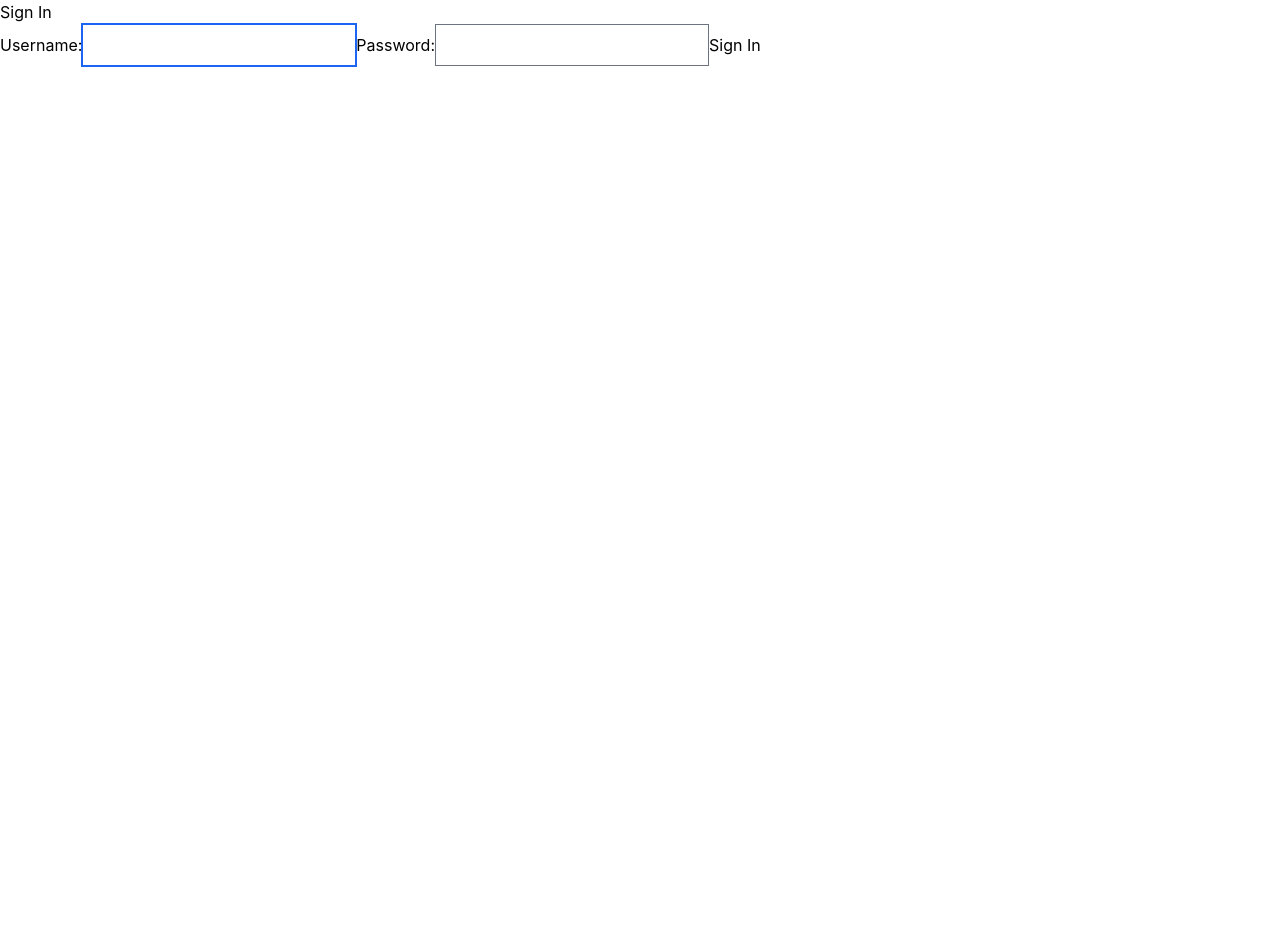
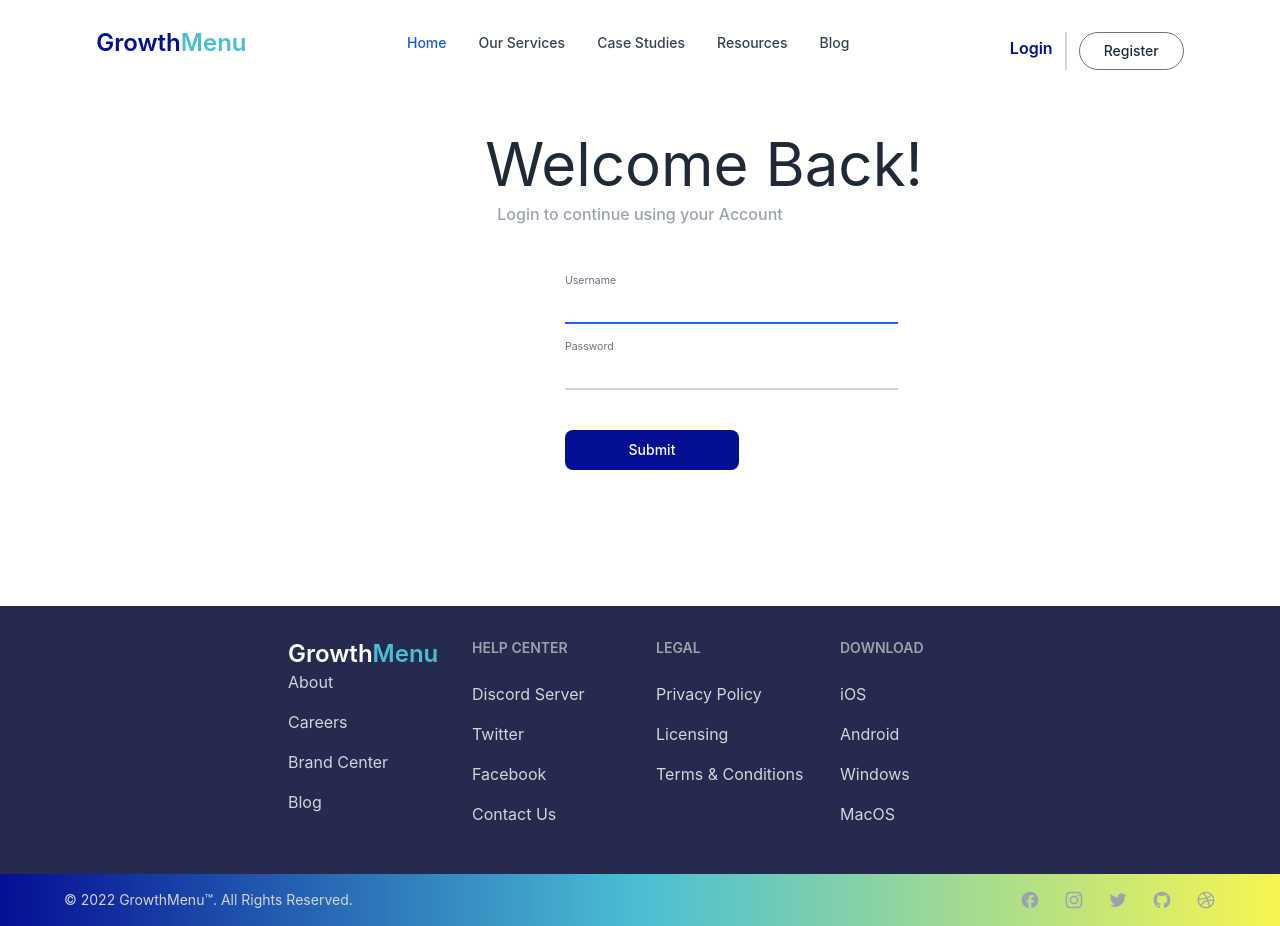
Before and after one commit to AsjadIftikhar/GrowthMenu_F, a Next.js app in the folder growthmenu/: page /login in a window 1280 px wide. Before the commit the page ends 800 px from the top, so only its background shows below. Built offline with nearby package versions, Linux system fonts and the light colour scheme.

Commit message:
get profile completed

```diff
--- a/growthmenu/pages/login.jsx
+++ b/growthmenu/pages/login.jsx
@@ -3,8 +3,14 @@ import useAuth from '../hooks/useAuth';
 // import { Link, useNavigate, useLocation } from 'react-router-dom';
 
 import axios from "./api/axios";
-import AuthContext from "../context/AuthProvider";
+// import AuthContext from "../context/AuthProvider";
 import Router from "next/router";
+
+import Navbar from "../components/navbar";
+import Breadcrumb from "../components/breadcrumb";
+import Footer from "../components/footer";
+import Script from "next/script";
+
 const LOGIN_URL = '/auth/jwt/create/';
 
 const Login = () => {
@@ -66,13 +72,20 @@ const Login = () => {
 
     return (
 
+        <>
+            <Navbar/>
+            <Breadcrumb/>
+            <div className="flex flex-row">
+                <div className="basis-3/7"/>
+                <div className="basis-2/7 py-12 px-4">
                         <section>
-            <p ref={errRef} className={errMsg ? "errmsg" : "offscreen"} aria-live="assertive">{errMsg}</p>
-            <h1>Sign In</h1>
-            <form onSubmit={handleSubmit}>
-                <label htmlFor="username">Username:</label>
-                <input
-                    type="text"
+                            <p ref={errRef} className="">{errMsg}</p>
+                            <form onSubmit={handleSubmit} className="relative z-0 mb-6 w-full group">
+                                <div className="relative z-0 mb-6 w-full group">
+                                    <label htmlFor="username"
+                                           className="absolute text-sm text-gray-500 dark:text-gray-400 duration-300 transform -translate-y-6 scale-75 top-3 -z-10 origin-[0] peer-focus:left-0 peer-focus:text-blue-600 peer-focus:dark:text-blue-500 peer-placeholder-shown:scale-100 peer-placeholder-shown:translate-y-0 peer-focus:scale-75 peer-focus:-translate-y-6">Username</label>
+                                    <input type="text"
+                                           className="block py-2.5 px-0 w-full text-sm text-gray-900 bg-transparent border-0 border-b-2 border-gray-300 appearance-none dark:text-white dark:border-gray-600 dark:focus:border-blue-500 focus:outline-none focus:ring-0 focus:border-blue-600 peer"
                                            id="username"
                                            ref={userRef}
                                            autoComplete="off"
@@ -81,24 +94,133 @@ const Login = () => {
                                            required
                                     />
 
-                <label htmlFor="password">Password:</label>
+                                </div>
+                                <div className="relative z-0 mb-6 w-full group">
+                                    <label htmlFor="password"
+                                           className="absolute text-sm text-gray-500 dark:text-gray-400 duration-300 transform -translate-y-6 scale-75 top-3 -z-10 origin-[0] peer-focus:left-0 peer-focus:text-blue-600 peer-focus:dark:text-blue-500 peer-placeholder-shown:scale-100 peer-placeholder-shown:translate-y-0 peer-focus:scale-75 peer-focus:-translate-y-6">Password</label>
                                     <input
+                                        className="block py-2.5 px-0 w-full text-sm text-gray-900 bg-transparent border-0 border-b-2 border-gray-300 appearance-none dark:text-white dark:border-gray-600 dark:focus:border-blue-500 focus:outline-none focus:ring-0 focus:border-blue-600 peer"
                                         type="password"
                                         id="password"
                                         onChange={(e) => setPassword(e.target.value)}
                                         value={password}
                                         required
                                     />
-                <button>Sign In</button>
+                                </div>
+
+
+                                {/*<form onSubmit={handleSubmit}>*/}
+                                {/*    <label htmlFor="username">Username:</label>*/}
+                                {/*    <input*/}
+                                {/*        type="text"*/}
+                                {/*        id="username"*/}
+                                {/*        ref={userRef}*/}
+                                {/*        autoComplete="off"*/}
+                                {/*        onChange={(e) => setUsername(e.target.value)}*/}
+                                {/*        value={username}*/}
+                                {/*        required*/}
+                                {/*    />*/}
+
+                                {/*    <label htmlFor="password">Password:</label>*/}
+                                {/*    <input*/}
+                                {/*        type="password"*/}
+                                {/*        id="password"*/}
+                                {/*        onChange={(e) => setPassword(e.target.value)}*/}
+                                {/*        value={password}*/}
+                                {/*        required*/}
+                                {/*    />*/}
+                                {/*    <button>Sign In</button>*/}
+                                {/*</form>*/}
+                                <button type="Sign In"
+                                        className="mt-4 text-white bg-DarkBlue hover:bg-blue-800 focus:ring-4 focus:ring-blue-300 font-medium rounded-lg text-sm w-full sm:w-auto px-16 py-2.5 text-center dark:bg-blue-600 dark:hover:bg-blue-700 dark:focus:ring-blue-800">Submit
+                                </button>
                             </form>
-            {/*<p>*/}
-            {/*    Need an Account?<br />*/}
-            {/*    <span className="line">*/}
-            {/*        <Link to="/register">Sign Up</Link>*/}
-            {/*    </span>*/}
-            {/*</p>*/}
+
+                            <p className="py-8"/>
                         </section>
 
+
+                    <Script
+                        src="https://unpkg.com/flowbite@1.3.4/dist/flowbite.js"
+                        strategy="beforeInteractive"
+                    />
+                </div>
+                <div className="basis-2/7"/>
+            </div>
+            <Footer/>
+        </>
+        // <>
+        //     <Navbar/>
+        //     <Breadcrumb/>
+        //     <section>
+        //         <p ref={errRef} className={errMsg ? "errmsg" : "offscreen"} aria-live="assertive">{errMsg}</p>
+        //         <h1>Sign In</h1>
+        //
+        //         <form onSubmit={handleSubmit} className="relative z-0 mb-6 w-full group">
+        //             <div className="relative z-0 mb-6 w-full group">
+        //                 <label htmlFor="username"
+        //                        className="absolute text-sm text-gray-500 dark:text-gray-400 duration-300 transform -translate-y-6 scale-75 top-3 -z-10 origin-[0] peer-focus:left-0 peer-focus:text-blue-600 peer-focus:dark:text-blue-500 peer-placeholder-shown:scale-100 peer-placeholder-shown:translate-y-0 peer-focus:scale-75 peer-focus:-translate-y-6">Username</label>
+        //                 <input type="text"
+        //                        className="block py-2.5 px-0 w-full text-sm text-gray-900 bg-transparent border-0 border-b-2 border-gray-300 appearance-none dark:text-white dark:border-gray-600 dark:focus:border-blue-500 focus:outline-none focus:ring-0 focus:border-blue-600 peer"
+        //                        id="username"
+        //                        ref={userRef}
+        //                        autoComplete="off"
+        //                        onChange={(e) => setUsername(e.target.value)}
+        //                        value={username}
+        //                        required
+        //                 />
+        //
+        //             </div>
+        //             <div className="relative z-0 mb-6 w-full group">
+        //                 <label htmlFor="password"
+        //                        className="absolute text-sm text-gray-500 dark:text-gray-400 duration-300 transform -translate-y-6 scale-75 top-3 -z-10 origin-[0] peer-focus:left-0 peer-focus:text-blue-600 peer-focus:dark:text-blue-500 peer-placeholder-shown:scale-100 peer-placeholder-shown:translate-y-0 peer-focus:scale-75 peer-focus:-translate-y-6">Password</label>
+        //                 <input
+        //                     className="block py-2.5 px-0 w-full text-sm text-gray-900 bg-transparent border-0 border-b-2 border-gray-300 appearance-none dark:text-white dark:border-gray-600 dark:focus:border-blue-500 focus:outline-none focus:ring-0 focus:border-blue-600 peer"
+        //                     type="password"
+        //                     id="password"
+        //                     onChange={(e) => setPassword(e.target.value)}
+        //                     value={password}
+        //                     required
+        //                 />
+        //                                    </div>
+        //
+        //
+        //         {/*<form onSubmit={handleSubmit}>*/}
+        //         {/*    <label htmlFor="username">Username:</label>*/}
+        //         {/*    <input*/}
+        //         {/*        type="text"*/}
+        //         {/*        id="username"*/}
+        //         {/*        ref={userRef}*/}
+        //         {/*        autoComplete="off"*/}
+        //         {/*        onChange={(e) => setUsername(e.target.value)}*/}
+        //         {/*        value={username}*/}
+        //         {/*        required*/}
+        //         {/*    />*/}
+        //
+        //         {/*    <label htmlFor="password">Password:</label>*/}
+        //         {/*    <input*/}
+        //         {/*        type="password"*/}
+        //         {/*        id="password"*/}
+        //         {/*        onChange={(e) => setPassword(e.target.value)}*/}
+        //         {/*        value={password}*/}
+        //         {/*        required*/}
+        //         {/*    />*/}
+        //         {/*    <button>Sign In</button>*/}
+        //         {/*</form>*/}
+        //             <button type="Sign In"
+        //                     className="mt-4 text-white bg-DarkBlue hover:bg-blue-800 focus:ring-4 focus:ring-blue-300 font-medium rounded-lg text-sm w-full sm:w-auto px-16 py-2.5 text-center dark:bg-blue-600 dark:hover:bg-blue-700 dark:focus:ring-blue-800">Submit
+        //             </button>
+        //         </form>
+        //
+        //         <p className="py-8"/>
+        //     </section>
+        //     <Script
+        //         src="https://unpkg.com/flowbite@1.3.4/dist/flowbite.js"
+        //         strategy="beforeInteractive"
+        //     />
+        //      <div className="basis-2/7"/>
+        //     <Footer/>
+        // </>
     )
 }
 
--- a/growthmenu/pages/user.jsx
+++ b/growthmenu/pages/user.jsx
@@ -37,7 +37,13 @@ const User = () => {
     return (
         <article>
             <h2>User Profile</h2>
-            <li>{user?.user_id}</li>
+            <li>{user?.id}</li>
+            <li>{user?.brand_name}</li>
+            <li>{user?.business_category}</li>
+            <li>{user?.phone}</li>
+            <li>{user?.website_url}</li>
+            <li>{user?.address}</li>
+
             {/*{users?.length*/}
             {/*    ? (*/}
             {/*        <ul>*/}
```
Lines whose indentation alone changed are shown as unchanged.
